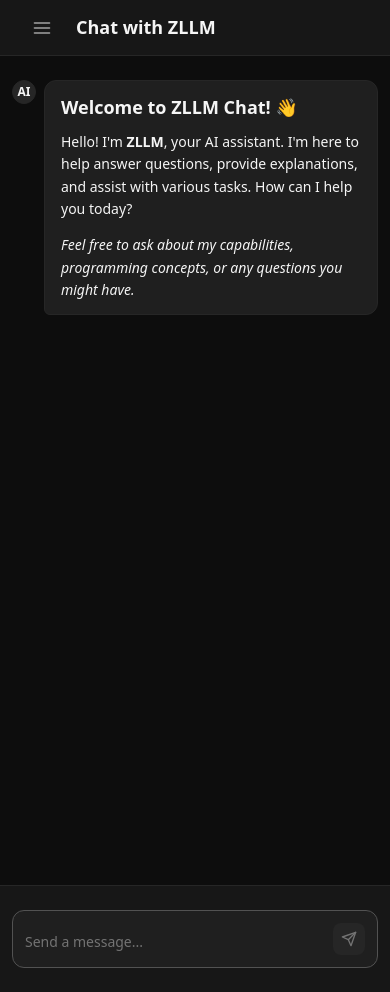
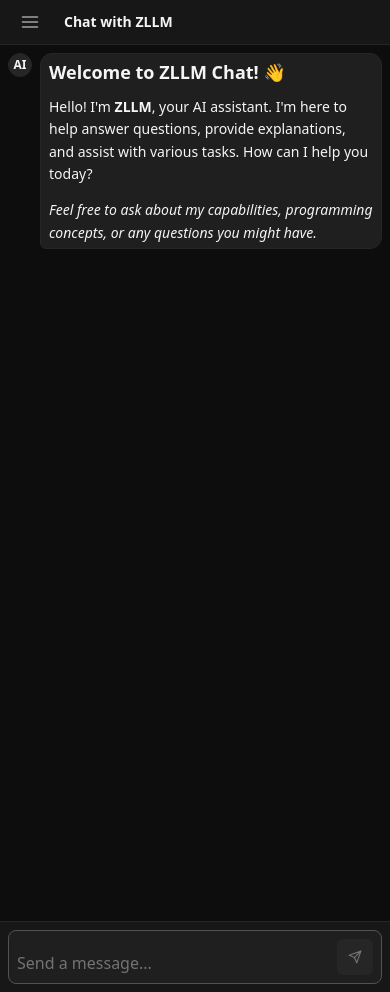
Before and after one commit to mlziade/portifolio-mlziade, a Django app: page /playground/zllm/chat/ in a window 390 px wide. Run offline with Django 5.2, Linux system fonts and the light colour scheme; some libraries are stand-ins or nearby versions.

Commit message:
fix: update mobile responsiveness in en and pt-br templates for zllm chat

```diff
--- a/playground/static/zllm_chat.css
+++ b/playground/static/zllm_chat.css
@@ -91,14 +91,19 @@ html, body {
   overflow: hidden;
   -webkit-font-smoothing: antialiased;
   -moz-osx-font-smoothing: grayscale;
+  /* Prevent zoom on iOS when input is focused */
+  -webkit-text-size-adjust: 100%;
+  text-size-adjust: 100%;
 }
 
 /* Main App Container */
 .app-container {
   display: flex;
   height: 100vh;
+  height: 100dvh; /* Dynamic viewport height for mobile browsers */
   width: 100vw;
   position: relative;
+  overflow: hidden;
 }
 
 /* Sidebar Styles */
@@ -289,6 +294,7 @@ html, body {
   min-height: var(--header-height);
   border-bottom: 1px solid var(--color-border-primary);
   background-color: var(--color-bg-secondary);
+  justify-content: flex-start;
 }
 
 .mobile-sidebar-toggle {
@@ -300,6 +306,8 @@ html, body {
   padding: var(--space-sm);
   border-radius: var(--radius-sm);
   transition: all var(--duration-200) ease-in-out;
+  align-items: center;
+  justify-content: center;
 }
 
 .mobile-sidebar-toggle:hover {
@@ -311,6 +319,8 @@ html, body {
   font-size: var(--font-size-lg);
   font-weight: var(--font-weight-semibold);
   color: var(--color-text-primary);
+  margin: 0;
+  line-height: 1;
 }
 
 /* Messages Container */
@@ -411,6 +421,9 @@ html, body {
   padding: var(--space-xl);
   border-top: 1px solid var(--color-border-primary);
   background-color: var(--color-bg-secondary);
+  /* Ensure input stays above mobile keyboard */
+  position: relative;
+  z-index: 1;
 }
 
 .input-wrapper {
@@ -418,7 +431,7 @@ html, body {
   margin: 0 auto;
   position: relative;
   display: flex;
-  align-items: end;
+  align-items: flex-end;
   gap: var(--space-md);
   background-color: var(--color-bg-tertiary);
   border: 1px solid var(--color-border-primary);
@@ -444,6 +457,9 @@ html, body {
   max-height: 8rem;
   overflow-y: auto;
   font-family: inherit;
+  vertical-align: baseline;
+  margin: 0;
+  padding: 0;
 }
 
 #message-input::placeholder {
@@ -533,12 +549,15 @@ html, body {
   margin-bottom: var(--space-2xl);
   padding-bottom: var(--space-lg);
   border-bottom: 1px solid var(--color-border-primary);
+  text-align: left;
 }
 
 .instructions-header h2 {
   font-size: var(--font-size-2xl);
   font-weight: var(--font-weight-bold);
   color: var(--color-text-primary);
+  margin: 0;
+  text-align: left;
 }
 
 .close-instructions {
@@ -567,12 +586,16 @@ html, body {
   font-weight: var(--font-weight-semibold);
   color: var(--color-text-primary);
   margin-bottom: var(--space-lg);
+  margin-top: 0;
+  text-align: left;
 }
 
 .instruction-section p {
   color: var(--color-text-secondary);
   line-height: 1.6;
   margin-bottom: var(--space-lg);
+  margin-top: 0;
+  text-align: left;
 }
 
 .tips-grid {
@@ -600,12 +623,14 @@ html, body {
   color: var(--color-text-primary);
   font-weight: var(--font-weight-semibold);
   margin-bottom: var(--space-xs);
+  text-align: left;
 }
 
 .tip-content p {
   color: var(--color-text-tertiary);
   font-size: var(--font-size-sm);
   margin: 0;
+  text-align: left;
 }
 
 .capabilities {
@@ -627,11 +652,13 @@ html, body {
   color: var(--color-text-primary);
   font-weight: var(--font-weight-semibold);
   margin-bottom: var(--space-sm);
+  text-align: left;
 }
 
 .capability p {
   color: var(--color-text-tertiary);
   margin: 0;
+  text-align: left;
 }
 
 .sample-questions {
@@ -698,11 +725,13 @@ html, body {
 
 .privacy-section h3 {
   margin-bottom: var(--space-md);
+  text-align: left;
 }
 
 .privacy-section p {
   margin: 0;
   font-size: var(--font-size-sm);
+  text-align: left;
 }
 
 /* Markdown Content Styles */
@@ -842,9 +871,12 @@ html, body {
 }
 
 /* Responsive Design */
+/* Tablet and Large Mobile (768px and below) */
 @media (max-width: 768px) {
   :root {
-    --sidebar-width: 20rem;
+    --sidebar-width: 18rem;
+    --space-xl: 1rem;
+    --space-2xl: 1.5rem;
   }
 
   .sidebar {
@@ -854,6 +886,7 @@ html, body {
     bottom: 0;
     z-index: 20;
     transition: left var(--duration-300) ease-in-out;
+    width: var(--sidebar-width);
   }
 
   .sidebar.open {
@@ -862,6 +895,8 @@ html, body {
 
   .mobile-sidebar-toggle {
     display: flex;
+    min-width: 44px;
+    min-height: 44px;
   }
 
   .messages-container,
@@ -871,12 +906,44 @@ html, body {
     padding-right: var(--space-lg);
   }
 
+  .messages-list {
+    max-width: 100%;
+  }
+
+  .input-wrapper {
+    max-width: 100%;
+  }
+
   .tips-grid {
     grid-template-columns: 1fr;
   }
+
+  .capabilities {
+    gap: var(--space-md);
+  }
+
+  .chat-header {
+    padding: 0 var(--space-lg);
+  }
+
+  .chat-header h2 {
+    font-size: var(--font-size-base);
+  }
+
+  .instructions-header h2 {
+    font-size: var(--font-size-xl);
+  }
 }
 
+/* Small Mobile (640px and below) */
 @media (max-width: 640px) {
+  :root {
+    --sidebar-width: 16rem;
+    --space-xl: 0.75rem;
+    --space-2xl: 1rem;
+    --header-height: 3rem;
+  }
+
   .messages-container,
   .input-container,
   .instructions-content {
@@ -892,6 +959,172 @@ html, body {
     width: 1.5rem;
     height: 1.5rem;
     font-size: var(--font-size-xs);
+  }
+
+  .message-bubble {
+    padding: var(--space-sm) var(--space-md);
+    font-size: var(--font-size-sm);
+  }
+
+  .input-wrapper {
+    padding: var(--space-sm);
+    gap: var(--space-sm);
+  }
+
+  #message-input {
+    font-size: var(--font-size-sm);
+    /* Prevent zoom on iOS when input is focused */
+    font-size: 16px;
+  }
+
+  .send-button {
+    padding: var(--space-xs);
+    min-width: 40px;
+    min-height: 40px;
+  }
+
+  .send-button svg {
+    width: 14px;
+    height: 14px;
+  }
+
+  .chat-header {
+    padding: 0 var(--space-md);
+    min-height: var(--header-height);
+  }
+
+  .chat-header h2 {
+    font-size: var(--font-size-sm);
+  }
+
+  .sidebar-header {
+    padding: var(--space-md);
+  }
+
+  .sidebar-nav {
+    padding: var(--space-md);
+  }
+
+  .nav-button {
+    padding: var(--space-sm) var(--space-md);
+    font-size: var(--font-size-xs);
+    min-height: 44px; /* Minimum touch target size */
+  }
+
+  .tip-card {
+    padding: var(--space-md);
+    gap: var(--space-sm);
+  }
+
+  .capability {
+    padding: var(--space-md);
+  }
+
+  .sample-question {
+    padding: var(--space-sm) var(--space-md);
+    font-size: var(--font-size-xs);
+  }
+
+  .instructions-header h2 {
+    font-size: var(--font-size-lg);
+  }
+
+  .instruction-section h3 {
+    font-size: var(--font-size-base);
+  }
+}
+
+/* Extra Small Mobile (480px and below) */
+@media (max-width: 480px) {
+  :root {
+    --sidebar-width: 14rem;
+    --space-xl: 0.5rem;
+    --space-lg: 0.75rem;
+    --space-md: 0.5rem;
+    --header-height: 2.75rem;
+  }
+
+  .messages-container,
+  .input-container,
+  .instructions-content {
+    padding: var(--space-sm);
+  }
+
+  .chat-header {
+    padding: 0 var(--space-sm);
+  }
+
+  .sidebar-header {
+    padding: var(--space-sm);
+  }
+
+  .sidebar-toggle {
+    min-width: 36px;
+    min-height: 36px;
+  }
+
+  .sidebar-nav {
+    padding: var(--space-sm);
+    gap: var(--space-xs);
+  }
+
+  .nav-button {
+    padding: var(--space-xs) var(--space-sm);
+    min-height: 40px;
+  }
+
+  .nav-button span {
+    font-size: var(--font-size-xs);
+  }
+
+  .message-bubble {
+    padding: var(--space-xs) var(--space-sm);
+  }
+
+  .input-wrapper {
+    border-radius: var(--radius-md);
+  }
+
+  #message-input {
+    /* Prevent zoom on iOS when input is focused */
+    font-size: 16px;
+  }
+
+  .send-button {
+    border-radius: var(--radius-sm);
+    min-width: 36px;
+    min-height: 36px;
+  }
+
+  .sidebar-brand h1 {
+    font-size: var(--font-size-lg);
+  }
+
+  .brand-subtitle {
+    font-size: 0.6rem;
+  }
+}
+
+/* Landscape Mobile Orientation */
+@media (max-height: 500px) and (orientation: landscape) {
+  .messages-container {
+    padding-top: var(--space-md);
+    padding-bottom: var(--space-md);
+  }
+
+  .input-container {
+    padding-top: var(--space-md);
+    padding-bottom: var(--space-md);
+  }
+
+  .sidebar-nav {
+    padding-top: var(--space-sm);
+    padding-bottom: var(--space-sm);
+  }
+
+  .instructions-content {
+    padding-top: var(--space-lg);
+    padding-bottom: var(--space-lg);
   }
 }
 
--- a/playground/templates/zllm_chat_en.html
+++ b/playground/templates/zllm_chat_en.html
@@ -3,7 +3,7 @@
 <html lang="en">
 <head>
     <meta charset="UTF-8">
-    <meta name="viewport" content="width=device-width, initial-scale=1.0">
+    <meta name="viewport" content="width=device-width, initial-scale=1.0, maximum-scale=1.0, user-scalable=no, viewport-fit=cover">
     <title>mlziade | Chat ZLLM</title>
 
     <!-- Favicon -->
--- a/playground/templates/zllm_chat_pt-br.html
+++ b/playground/templates/zllm_chat_pt-br.html
@@ -3,7 +3,7 @@
 <html lang="pt-br">
 <head>
     <meta charset="UTF-8">
-    <meta name="viewport" content="width=device-width, initial-scale=1.0">
+    <meta name="viewport" content="width=device-width, initial-scale=1.0, maximum-scale=1.0, user-scalable=no, viewport-fit=cover">
     <title>mlziade | Chat ZLLM</title>
 
     <!-- Favicon -->
```
